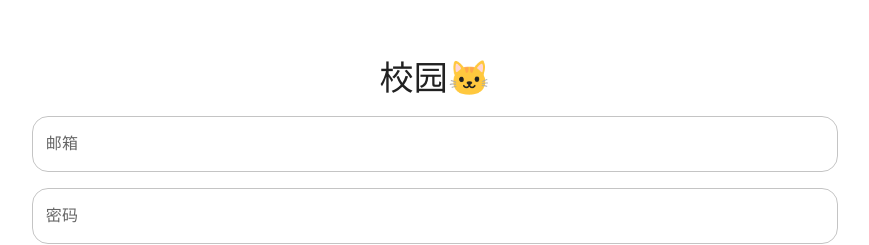
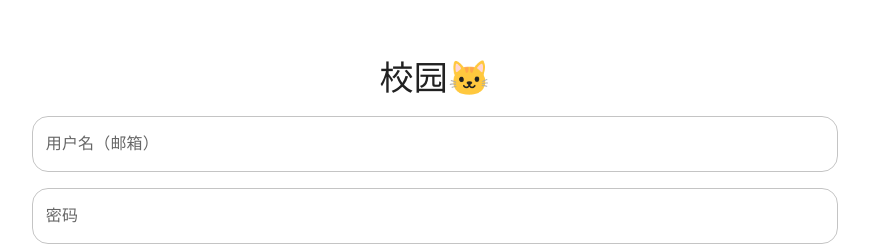
Before and after one commit to ncuhome/campus-cat-gallary, a React app: page /register in a window 1280 px wide. Shown: the part 187-432 px from the top of the page, without its empty margins (205-1074 px from the left). Built offline with nearby package versions, Linux system fonts and the light colour scheme.

Commit message:
feat: 隐式输入密码

```diff
--- a/src/App.jsx
+++ b/src/App.jsx
@@ -28,23 +28,6 @@ const theme = createTheme({
   },
 });
 
-const App = () => {
-  return (
-    <ThemeProvider theme={theme}>
-      <CssBaseline />
-      <Router>
-        <Routes>
-          <Route exact path="/" element={<Home />} />
-          <Route exact path="/login" element={<Login />} />
-          <Route exact path="/register" element={<Register />} />
-          <Route exact path="/mine" element={<Mine />} />
-        </Routes>
-      </Router>
-      <SimpleBottomNavigation></SimpleBottomNavigation>
-    </ThemeProvider>
-  );
-};
-
 const SimpleBottomNavigation = () => {
   const [value, setValue] = React.useState(0);
 
@@ -65,4 +48,21 @@ const SimpleBottomNavigation = () => {
   );
 };
 
+const App = () => {
+  return (
+    <ThemeProvider theme={theme}>
+      <CssBaseline />
+      <Router>
+        <Routes>
+          <Route exact path="/" element={<Home />} />
+          <Route exact path="/login" element={<Login />} />
+          <Route exact path="/register" element={<Register />} />
+          <Route exact path="/mine" element={<Mine />} />
+        </Routes>
+      </Router>
+      <SimpleBottomNavigation></SimpleBottomNavigation>
+    </ThemeProvider>
+  );
+};
+
 export default App;
--- a/src/pages/login/login.jsx
+++ b/src/pages/login/login.jsx
@@ -75,7 +75,7 @@ function Login() {
         </Typography>
         <TextField
           error={usernameError}
-          label="邮箱"
+          label="用户名（邮箱）"
           onChange={handleusernameChange}
           color="primary"
           sx={{
--- a/src/pages/register/register.jsx
+++ b/src/pages/register/register.jsx
@@ -57,7 +57,7 @@ function Register() {
         </Typography>
         <TextField
           error={usernameError}
-          label="邮箱"
+          label="用户名（邮箱）"
           onChange={handleusernameChange}
           color="primary"
           sx={{
@@ -67,6 +67,7 @@ function Register() {
         />
         <TextField
           error={passwordError}
+          type="password"
           label="密码"
           color="primary"
           onChange={handlepasswordChange}
@@ -76,6 +77,7 @@ function Register() {
         />
         <TextField
           error={passwordError}
+          type="password"
           label="确认密码"
           color="primary"
           onChange={rehandlepasswordChange}
```
